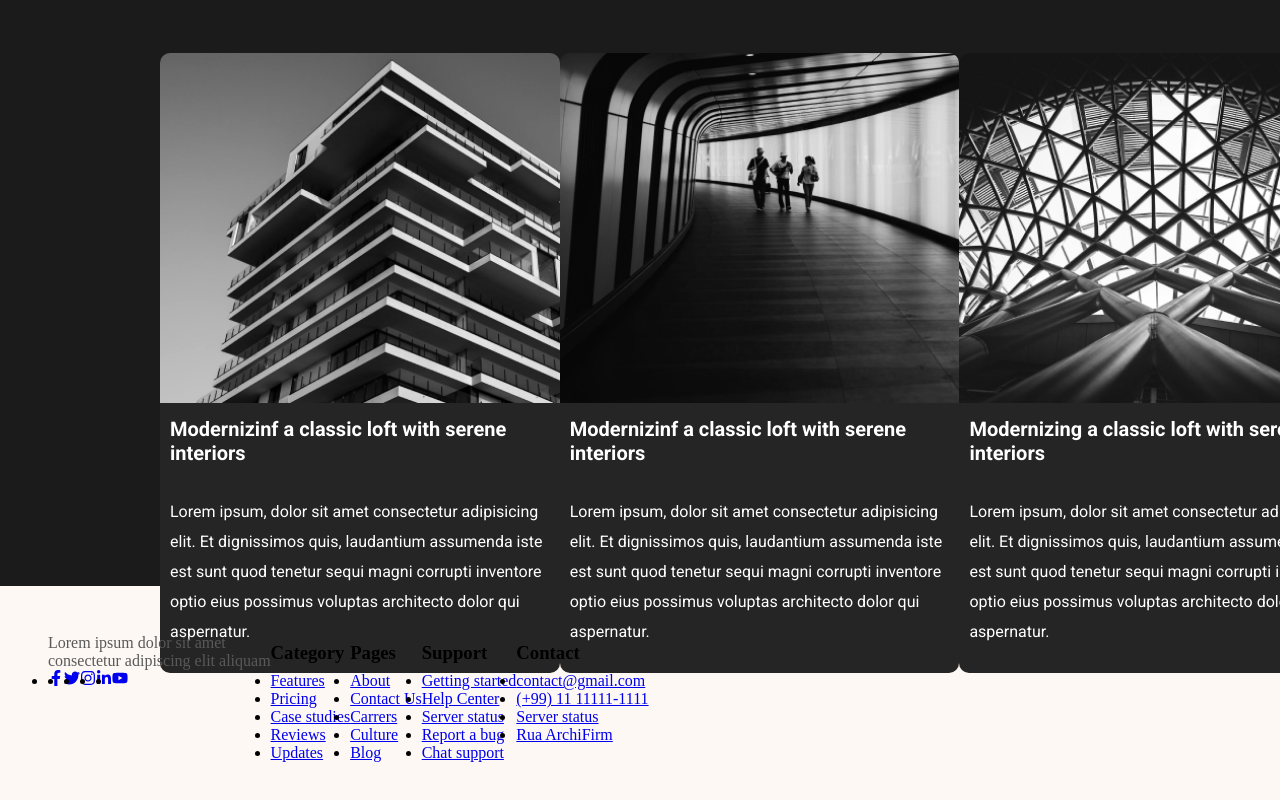
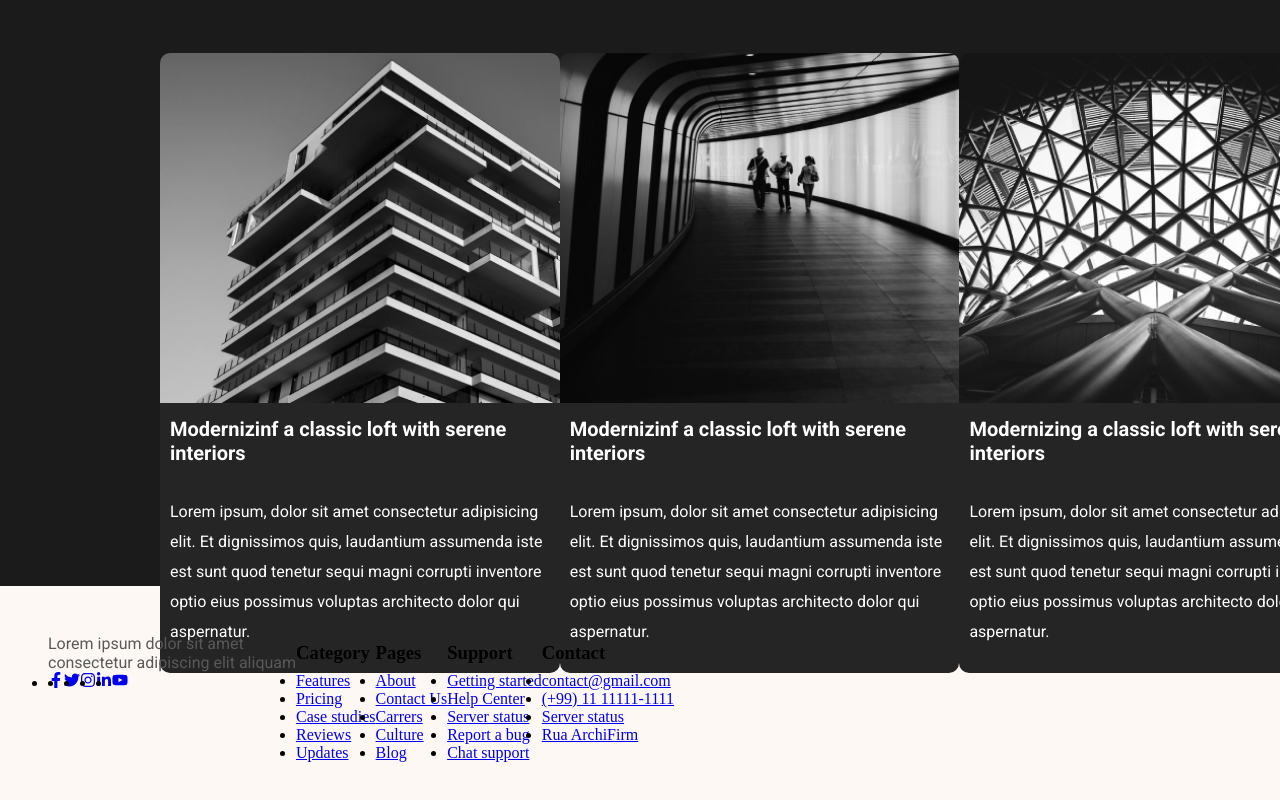
Before and after one commit to gabrieljcoutinho/Projeto-Archi-Firm, a React (Create React App) app: page / in a window 1280 px wide. Shown: the part 4210-5010 px from the top of the page. Built offline with nearby package versions, Linux system fonts and the light colour scheme.

Commit message:
font roboto

```diff
--- a/src/Css/Footer.css
+++ b/src/Css/Footer.css
@@ -11,6 +11,7 @@
     display: flex;
 }
 
-.paragrafoFooter{
+.paragrafoFooter {
     color: #595959;
+    font-family: 'Roboto';
 }
```
